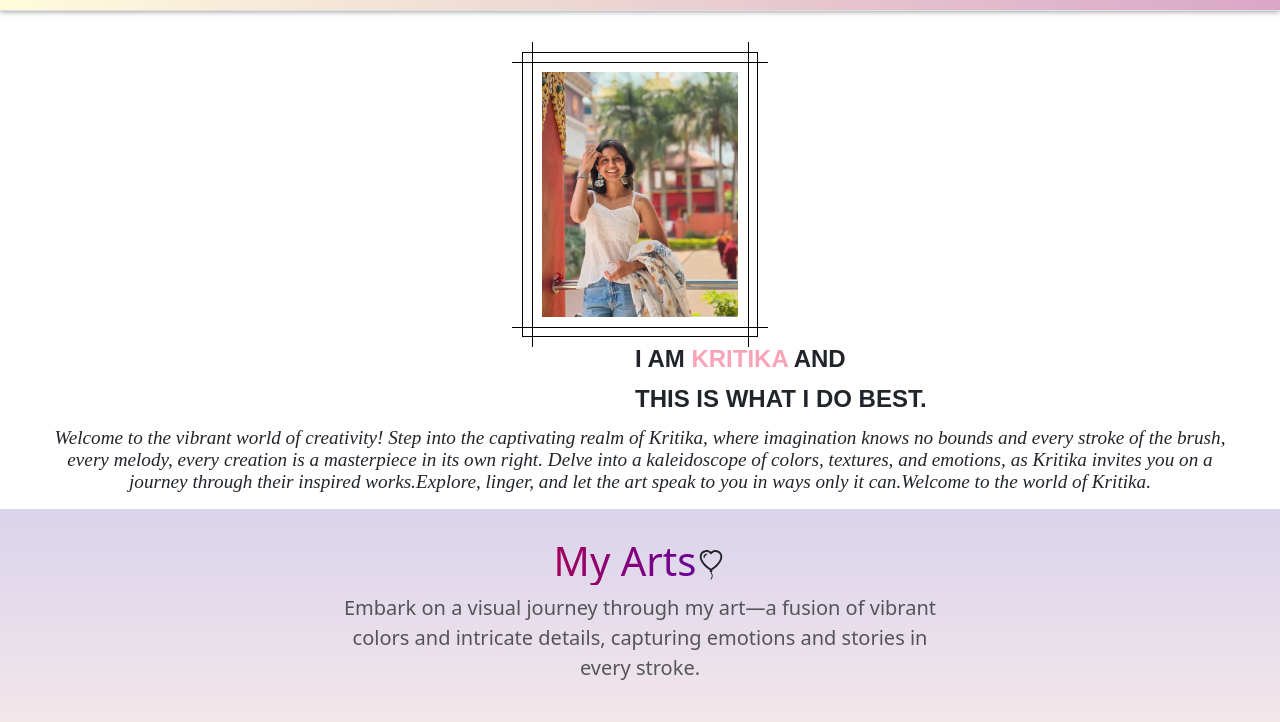
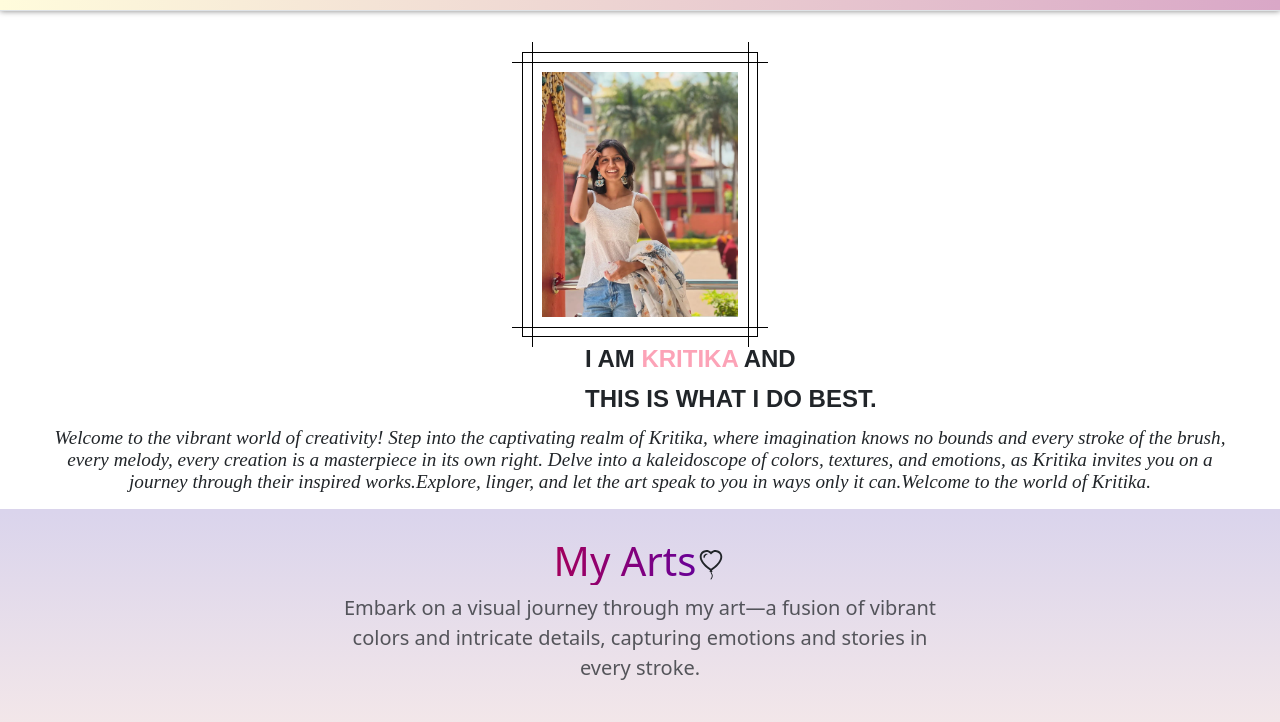
Before and after one commit to msandeepreddy77/kritika.github.io, a plain HTML site: page index.html in a window 1280 px wide. Shown: the part 78-800 px from the top of the page. Drawn offline with nearby package versions, Linux system fonts and the light colour scheme.

Commit message:
Update style.css

```diff
--- a/style.css
+++ b/style.css
@@ -53,7 +53,7 @@ ul{
 }
 .lala{
     font: small-caps bold 24px/1 sans-serif;
-    margin-left: 635px;
+    margin-left: 585px;
 }
 .s1{
     color:#FCA3B7;
```
